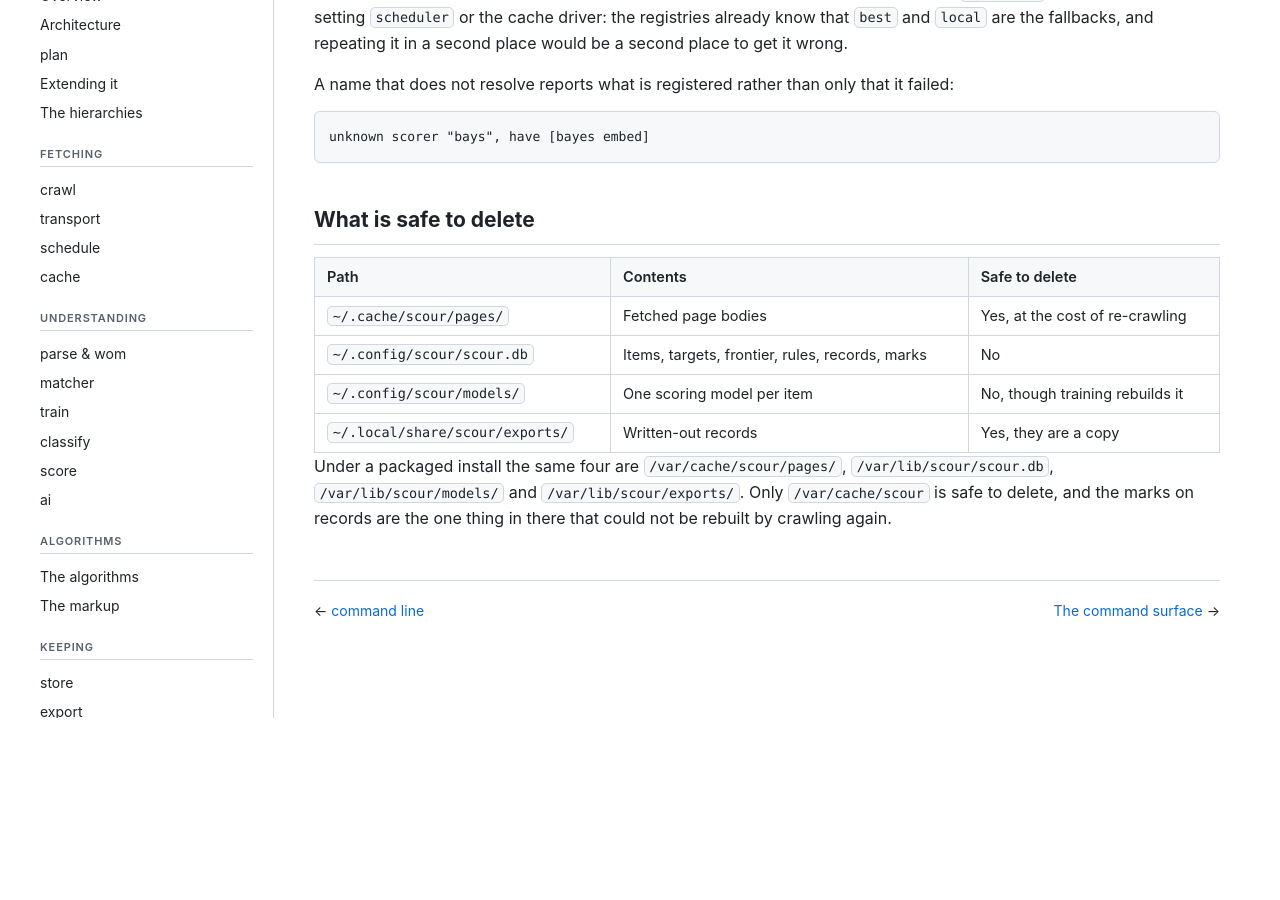
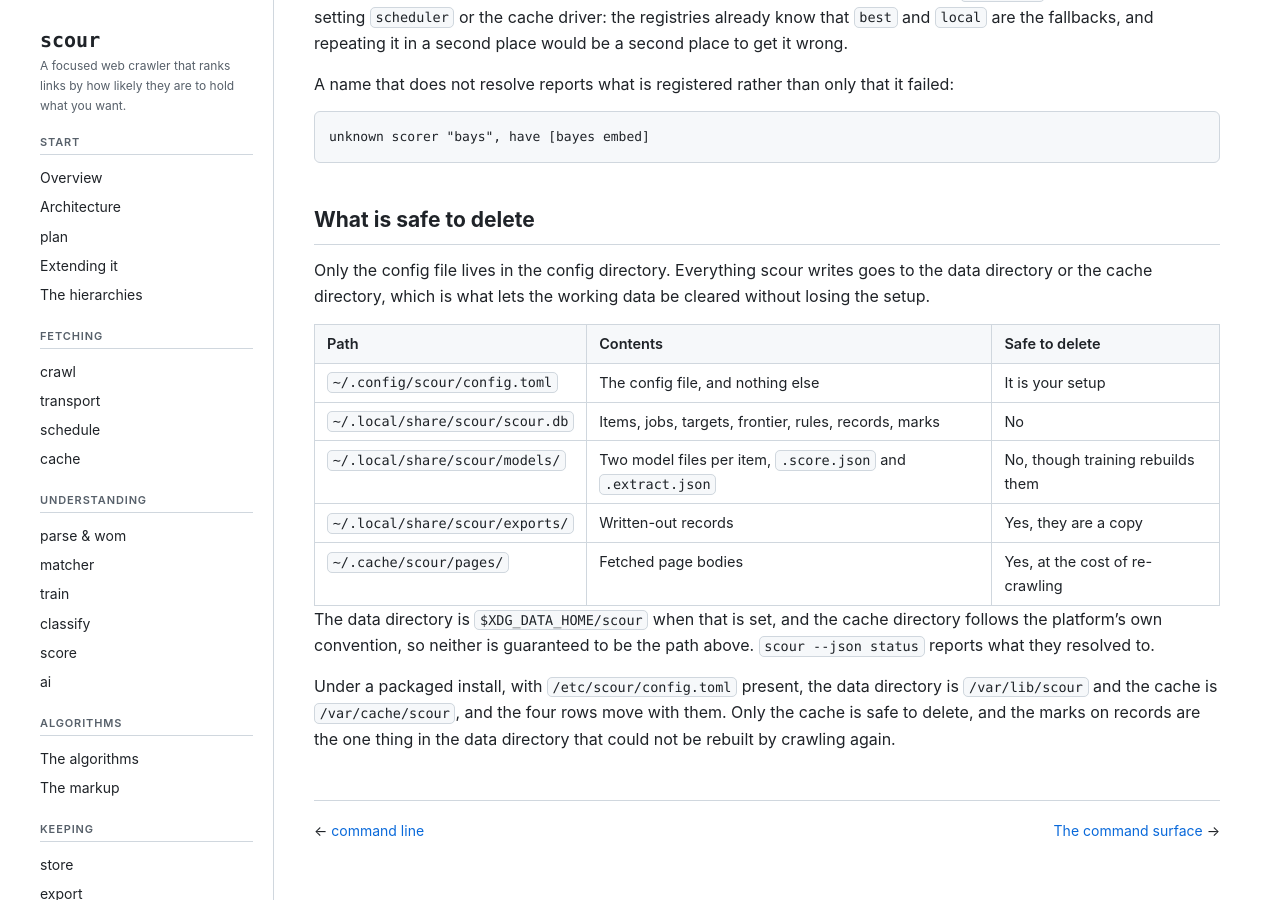
Before and after one commit to rangertaha/scour, a Jekyll site: the page built from docs/config/index.md, in a window 1280 px wide and 900 px high, scrolled down 4330 px. Built offline with Jekyll 4.4.1, drawn with Linux system fonts in a browser that asks for light colours; before the commit the page ends 5048 px from its top, so only the background shows below that.

Commit message:
Put the database and the models where they actually are
The docs said the store and the models live in the config directory. They do
not, and never did: ModelsDir is Paths.Data/models and the DSN defaults to
Paths.Data/scour.db, so on a per-user install both are under
~/.local/share/scour and only config.toml is in ~/.config/scour. Anyone told to
back up ~/.config/scour/scour.db would have backed up nothing.

There are also two model files per item rather than one. ScoreModelPath is
<item>.score.json and ExtractModelPath is <item>.extract.json, which is the
split between deciding what to crawl next and deciding what to pull out of it.

The claim came in from the README and was copied outward from there rather than
read off internal/config. The packaged paths were right the whole time, because
there Paths.Data is /var/lib/scour, which is why nothing looked wrong.

Also drops the [crawl] refresh key, which the schedule page documented and
internal/config has never had. The Refresh registry is real, cron is registered
against it and answers ErrNoSchedule, and nothing selects one: there is no
config key, and NewRefresh has no callers outside its own package.

```diff
--- a/docs/config/index.md
+++ b/docs/config/index.md
@@ -200,18 +200,27 @@ unknown scorer "bays", have [bayes embed]
 
 ## What is safe to delete
 
+Only the config file lives in the config directory. Everything scour writes
+goes to the data directory or the cache directory, which is what lets the
+working data be cleared without losing the setup.
+
 | Path | Contents | Safe to delete |
 | --- | --- | --- |
+| `~/.config/scour/config.toml` | The config file, and nothing else | It is your setup |
+| `~/.local/share/scour/scour.db` | Items, jobs, targets, frontier, rules, records, marks | No |
+| `~/.local/share/scour/models/` | Two model files per item, `.score.json` and `.extract.json` | No, though training rebuilds them |
+| `~/.local/share/scour/exports/` | Written-out records | Yes, they are a copy |
 | `~/.cache/scour/pages/` | Fetched page bodies | Yes, at the cost of re-crawling |
-| `~/.config/scour/scour.db` | Items, targets, frontier, rules, records, marks | No |
-| `~/.config/scour/models/` | One scoring model per item | No, though training rebuilds it |
-| `~/.local/share/scour/exports/` | Written-out records | Yes, they are a copy |
 
-Under a packaged install the same four are `/var/cache/scour/pages/`,
-`/var/lib/scour/scour.db`, `/var/lib/scour/models/` and
-`/var/lib/scour/exports/`. Only `/var/cache/scour` is safe to delete, and the
-marks on records are the one thing in there that could not be rebuilt by
-crawling again.
+The data directory is `$XDG_DATA_HOME/scour` when that is set, and the cache
+directory follows the platform's own convention, so neither is guaranteed to be
+the path above. `scour --json status` reports what they resolved to.
+
+Under a packaged install, with `/etc/scour/config.toml` present, the data
+directory is `/var/lib/scour` and the cache is `/var/cache/scour`, and the four
+rows move with them. Only the cache is safe to delete, and the marks on records
+are the one thing in the data directory that could not be rebuilt by crawling
+again.
 
 <div class="pager" markdown="1">
 <span markdown="1">&larr; [command line]({{ '/cli/' | relative_url }})</span>
```
Also changed, not shown: docs/architecture/extending.md (+1 -1 lines), docs/schedule/index.md (+11 -8 lines), docs/store/index.md (+3 -2 lines), docs/train/index.md (+1 -1 lines), README.md, docs/img/config.svg.
